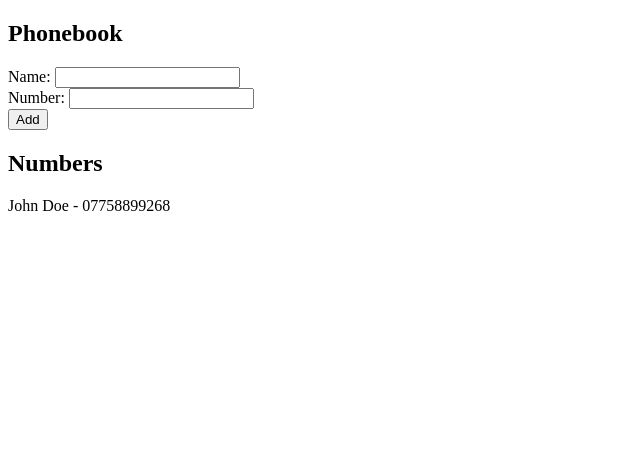
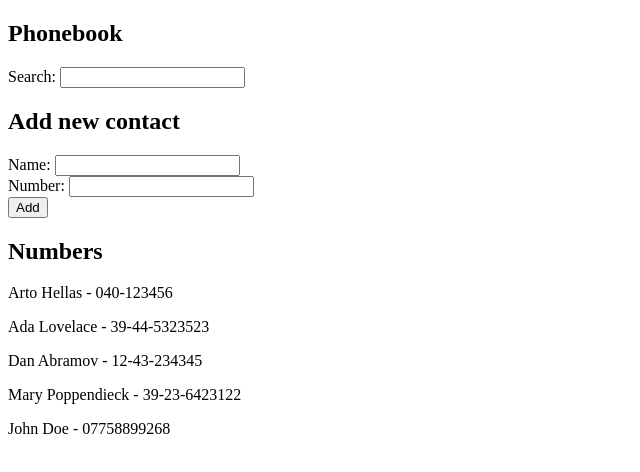
Before and after one commit to Lucaas27/fullstackopen, a React (Vite) app in the folder part2/phonebook/: page / in a window 1280 px wide. Shown: the top 472 px of the page, without its empty margins (0-640 px from the left). Built offline with nearby package versions, Linux system fonts and the light colour scheme.

Commit message:
Exercise 2.9 - Add a filter to search names

```diff
--- a/part2/phonebook/src/App.jsx
+++ b/part2/phonebook/src/App.jsx
@@ -1,15 +1,16 @@
 import { useState } from 'react'
 
 const peopleList = [
-  {
-    id: '1',
-    name: 'John Doe',
-    number: '07758899268'
-  }
+  { id: '1', name: 'Arto Hellas', number: '040-123456' },
+  { id: '2', name: 'Ada Lovelace', number: '39-44-5323523' },
+  { id: '3', name: 'Dan Abramov', number: '12-43-234345' },
+  { id: '4' , name: 'Mary Poppendieck', number: '39-23-6423122'},
+  { id: '5', name: 'John Doe', number: '07758899268'},
 ]
 
 function App() {
   const [persons, setPersons] = useState(peopleList)
+  const [personsFilter, setPersonsFilter] = useState('')
   const [newContactObj, setNewContactObj] = useState({
     id: '',
     name:'',
@@ -43,9 +44,18 @@ function App() {
 
   }
 
+  const filterHandler = (e) => {
+    const filteredPerson = persons.filter(person => person.name.includes(e.target.value))
+    setPersonsFilter(filteredPerson)
+  }
+
   return (
     <div>
       <h2>Phonebook</h2>
+      <div>
+        Search: <input type="text" onChange={filterHandler}/>
+      </div>
+      <h2>Add new contact</h2>
       <form onSubmit={submitHandler}>
         <div>
           Name: <input onChange={newContactNameHandler} value={newContactObj.name}/>
```
